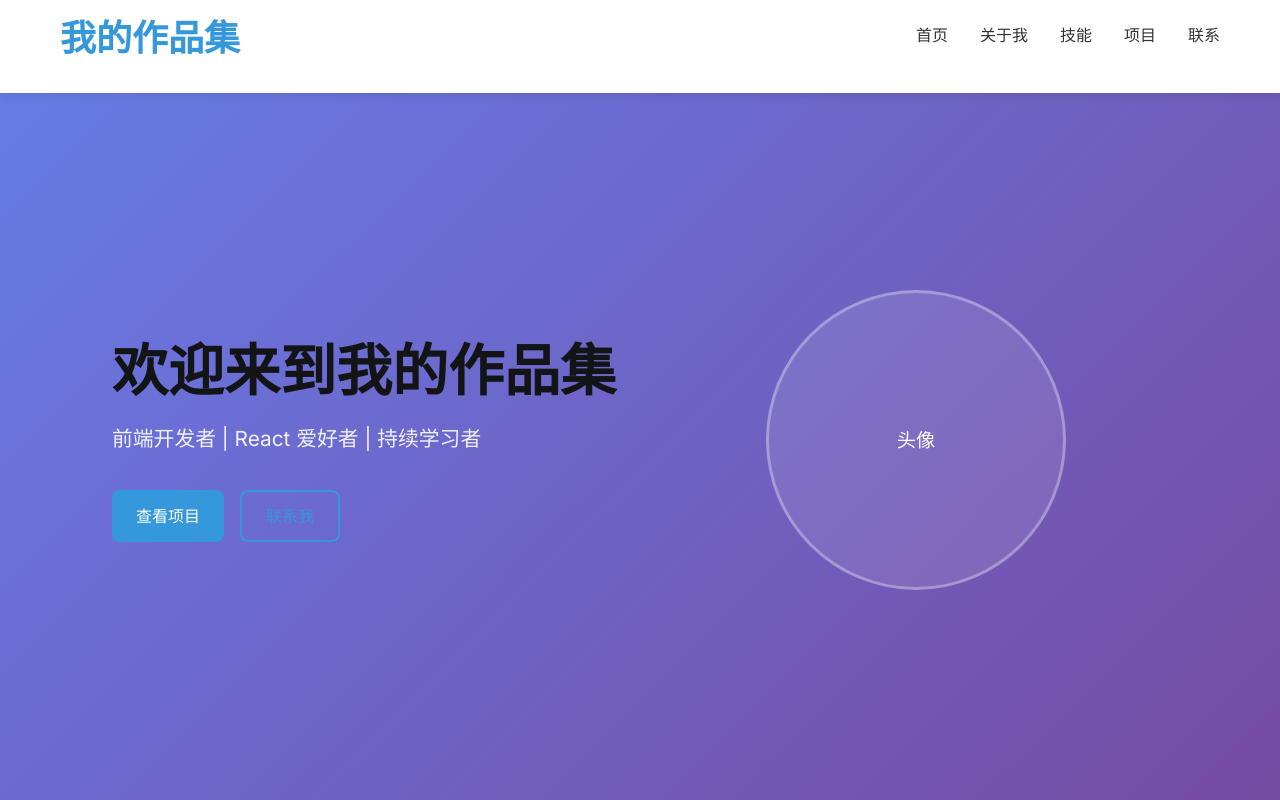
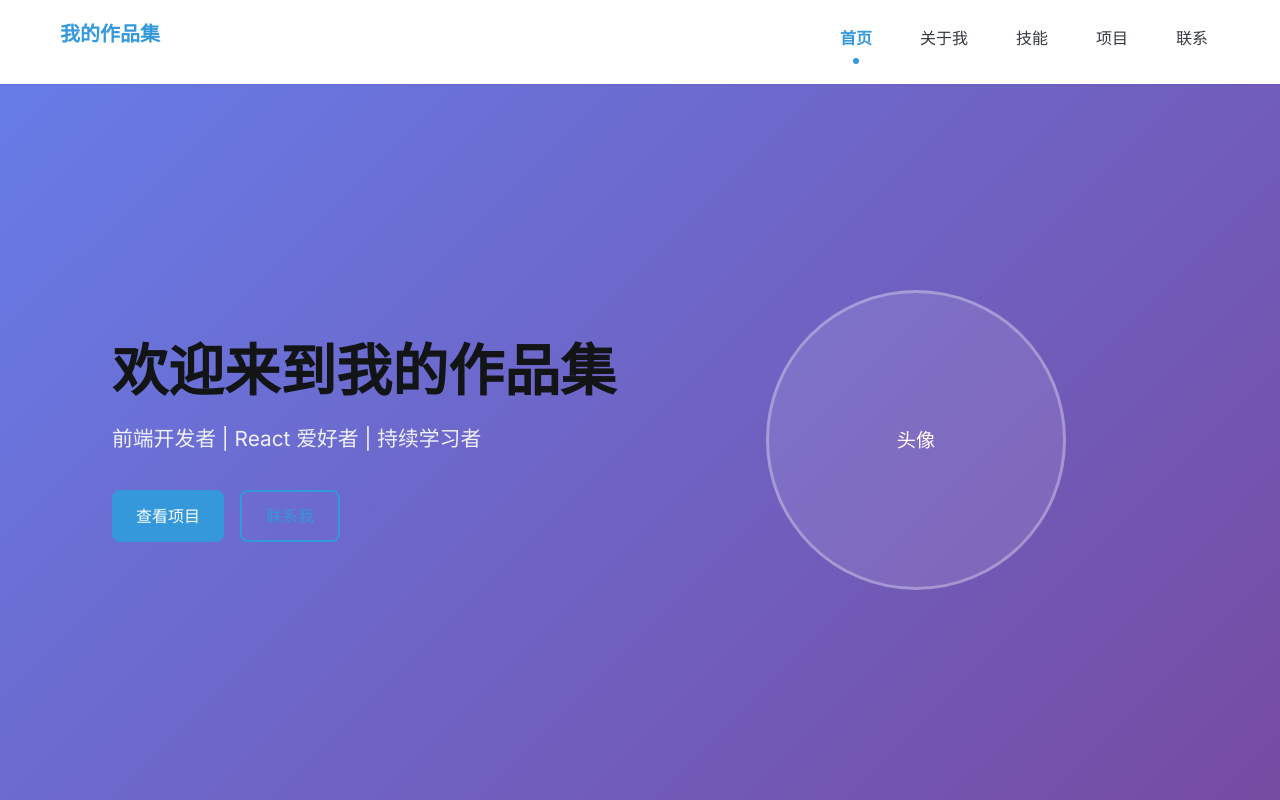
Before and after one commit to yuanguancheng/PersonalPortfolioWebsite, a React app: page / in a window 1280 px wide. Shown: the top 800 px of the page. Built offline with nearby package versions, Linux system fonts and the light colour scheme.

Commit message:
导航栏组件

```diff
--- a/src/components/Header.js
+++ b/src/components/Header.js
@@ -1,41 +1,112 @@
-import React, { useState } from 'react';
+import React, { useState, useEffect } from 'react';
 import '../styles/Header.css';
 
 const Header = () => {
   const [isMenuOpen, setIsMenuOpen] = useState(false);
+  const [isScrolled, setIsScrolled] = useState(false);
+  const [activeSection, setActiveSection] = useState('hero');
 
+  // 导航菜单项
+  const navItems = [
+    { id: 'hero', label: '首页' },
+    { id: 'about', label: '关于我' },
+    { id: 'skills', label: '技能' },
+    { id: 'projects', label: '项目' },
+    { id: 'contact', label: '联系' }
+  ];
+
+  // 滚动监听效果
+  useEffect(() => {
+    const handleScroll = () => {
+      // 检测是否滚动
+      setIsScrolled(window.scrollY > 50);
+
+      // 检测当前活跃区域
+      const sections = navItems.map(item => item.id);
+      const current = sections.find(section => {
+        const element = document.getElementById(section);
+        if (element) {
+          const rect = element.getBoundingClientRect();
+          return rect.top <= 100 && rect.bottom >= 100;
+        }
+        return false;
+      });
+
+      if (current) {
+        setActiveSection(current);
+      }
+    };
+
+    window.addEventListener('scroll', handleScroll);
+    // 初始检测
+    handleScroll();
+
+    return () => window.removeEventListener('scroll', handleScroll);
+  }, []);
+
+  // 切换菜单
   const toggleMenu = () => {
     setIsMenuOpen(!isMenuOpen);
   };
 
+  // 滚动到指定区域
   const scrollToSection = (sectionId) => {
     const element = document.getElementById(sectionId);
     if (element) {
-      element.scrollIntoView({ behavior: 'smooth' });
+      const headerHeight = 80; // 导航栏高度
+      const elementPosition = element.offsetTop - headerHeight;
+
+      window.scrollTo({
+        top: elementPosition,
+        behavior: 'smooth'
+      });
     }
     setIsMenuOpen(false);
   };
 
+  // 关闭菜单（点击外部区域）
+  const closeMenu = () => {
+    setIsMenuOpen(false);
+  };
+
   return (
-    <header className="header">
+    <header className={`header ${isScrolled ? 'scrolled' : ''}`}>
       <div className="container">
         <div className="logo">
-          <h2>我的作品集</h2>
+          <h2 onClick={() => scrollToSection('hero')} style={{ cursor: 'pointer' }}>
+            我的作品集
+          </h2>
         </div>
+
         <nav className={`nav ${isMenuOpen ? 'nav-open' : ''}`}>
           <ul className="nav-list">
-            <li><button onClick={() => scrollToSection('hero')}>首页</button></li>
-            <li><button onClick={() => scrollToSection('about')}>关于我</button></li>
-            <li><button onClick={() => scrollToSection('skills')}>技能</button></li>
-            <li><button onClick={() => scrollToSection('projects')}>项目</button></li>
-            <li><button onClick={() => scrollToSection('contact')}>联系</button></li>
+            {navItems.map((item) => (
+              <li key={item.id}>
+                <button
+                  className={`nav-link ${activeSection === item.id ? 'active' : ''}`}
+                  onClick={() => scrollToSection(item.id)}
+                >
+                  {item.label}
+                </button>
+              </li>
+            ))}
           </ul>
         </nav>
-        <button className="menu-toggle" onClick={toggleMenu}>
+
+        <button
+          className={`menu-toggle ${isMenuOpen ? 'active' : ''}`}
+          onClick={toggleMenu}
+          aria-label="切换菜单"
+        >
           <span></span>
           <span></span>
           <span></span>
         </button>
+
+        {/* 移动端菜单遮罩 */}
+        {isMenuOpen && (
+          <div className="menu-overlay" onClick={closeMenu}></div>
+        )}
       </div>
     </header>
   );
--- a/src/styles/Header.css
+++ b/src/styles/Header.css
@@ -1,59 +1,154 @@
+/* ==========================================================================
+   导航栏样式
+   ========================================================================== */
+
 .header {
-  background-color: #fff;
-  box-shadow: 0 2px 10px rgba(0, 0, 0, 0.1);
   position: fixed;
   top: 0;
   left: 0;
   right: 0;
   z-index: 1000;
+  background-color: var(--color-white);
+  box-shadow: var(--shadow-sm);
+  transition: all var(--transition-normal);
+}
+
+/* 滚动时的样式 */
+.header.scrolled {
+  background-color: rgba(255, 255, 255, 0.95);
+  backdrop-filter: blur(10px);
+  box-shadow: var(--shadow-lg);
+  padding: var(--space-2) 0;
 }
 
 .header .container {
   display: flex;
   justify-content: space-between;
   align-items: center;
-  padding: 1rem 20px;
+  padding: var(--space-4) var(--space-5);
+  transition: padding var(--transition-normal);
 }
 
+.header.scrolled .container {
+  padding: var(--space-2) var(--space-5);
+}
+
+/* Logo样式 */
 .logo h2 {
-  color: #3498db;
-  font-weight: 600;
+  color: var(--color-primary);
+  font-weight: var(--font-weight-bold);
+  font-size: var(--font-size-xl);
+  cursor: pointer;
+  transition: color var(--transition-fast);
+}
+
+.logo h2:hover {
+  color: var(--color-primary-dark);
+}
+
+/* 导航菜单 */
+.nav {
+  display: flex;
+  align-items: center;
 }
 
 .nav-list {
   display: flex;
   list-style: none;
-  gap: 2rem;
+  gap: var(--space-6);
+  margin: 0;
+  padding: 0;
 }
 
-.nav-list button {
+.nav-link {
   background: none;
   border: none;
-  color: #333;
+  color: var(--color-gray-700);
+  font-size: var(--font-size-base);
+  font-weight: var(--font-weight-medium);
   cursor: pointer;
-  font-size: 1rem;
-  transition: color 0.3s ease;
+  padding: var(--space-2) var(--space-3);
+  border-radius: var(--border-radius);
+  transition: all var(--transition-fast);
+  position: relative;
 }
 
-.nav-list button:hover {
-  color: #3498db;
+.nav-link:hover {
+  color: var(--color-primary);
+  background-color: var(--color-gray-50);
 }
 
+/* 活跃菜单项样式 */
+.nav-link.active {
+  color: var(--color-primary);
+  font-weight: var(--font-weight-semibold);
+}
+
+.nav-link.active::after {
+  content: '';
+  position: absolute;
+  bottom: -4px;
+  left: 50%;
+  transform: translateX(-50%);
+  width: 6px;
+  height: 6px;
+  background-color: var(--color-primary);
+  border-radius: var(--border-radius-full);
+}
+
+/* 汉堡菜单按钮 */
 .menu-toggle {
   display: none;
   flex-direction: column;
   background: none;
   border: none;
   cursor: pointer;
-  gap: 4px;
+  gap: var(--space-1);
+  padding: var(--space-2);
+  border-radius: var(--border-radius);
+  transition: background-color var(--transition-fast);
+}
+
+.menu-toggle:hover {
+  background-color: var(--color-gray-100);
 }
 
 .menu-toggle span {
-  width: 25px;
-  height: 3px;
-  background-color: #333;
-  transition: all 0.3s ease;
+  width: 24px;
+  height: 2px;
+  background-color: var(--color-gray-700);
+  transition: all var(--transition-normal);
+  transform-origin: center;
 }
+
+/* 汉堡菜单动画 */
+.menu-toggle.active span:nth-child(1) {
+  transform: rotate(45deg) translate(6px, 6px);
+}
+
+.menu-toggle.active span:nth-child(2) {
+  opacity: 0;
+}
+
+.menu-toggle.active span:nth-child(3) {
+  transform: rotate(-45deg) translate(6px, -6px);
+}
+
+/* 菜单遮罩 */
+.menu-overlay {
+  position: fixed;
+  top: 0;
+  left: 0;
+  right: 0;
+  bottom: 0;
+  background-color: rgba(0, 0, 0, 0.5);
+  z-index: 999;
+  backdrop-filter: blur(2px);
+}
+
+/* ==========================================================================
+   移动端响应式设计
+   ========================================================================== */
 
 @media (max-width: 768px) {
   .menu-toggle {
@@ -61,33 +156,90 @@
   }
 
   .nav {
-    position: absolute;
-    top: 100%;
+    position: fixed;
+    top: 80px;
     left: 0;
     right: 0;
-    background-color: #fff;
-    box-shadow: 0 2px 10px rgba(0, 0, 0, 0.1);
-    transform: translateY(-100%);
+    background-color: var(--color-white);
+    box-shadow: var(--shadow-xl);
+    transform: translateX(-100%);
     opacity: 0;
     visibility: hidden;
-    transition: all 0.3s ease;
+    transition: all var(--transition-normal);
+    z-index: 1001;
+    height: calc(100vh - 80px);
+    overflow-y: auto;
   }
 
   .nav-open {
-    transform: translateY(0);
+    transform: translateX(0);
     opacity: 1;
     visibility: visible;
   }
 
   .nav-list {
     flex-direction: column;
-    padding: 1rem;
-    gap: 1rem;
+    gap: 0;
+    padding: var(--space-4);
   }
 
-  .nav-list button {
+  .nav-link {
+    display: block;
     width: 100%;
     text-align: left;
-    padding: 0.5rem 0;
+    padding: var(--space-4) var(--space-3);
+    border-radius: var(--border-radius);
+    margin-bottom: var(--space-1);
+    font-size: var(--font-size-lg);
+  }
+
+  .nav-link.active::after {
+    display: none;
+  }
+
+  .nav-link.active {
+    background-color: var(--color-primary);
+    color: var(--color-white);
+  }
+
+  /* 滚动时的移动端样式 */
+  .header.scrolled {
+    padding: 0;
+  }
+
+  .header.scrolled .container {
+    padding: var(--space-3) var(--space-4);
   }
 }
+
+/* 小屏幕优化 */
+@media (max-width: 480px) {
+  .logo h2 {
+    font-size: var(--font-size-lg);
+  }
+
+  .header .container {
+    padding: var(--space-3) var(--space-4);
+  }
+
+  .header.scrolled .container {
+    padding: var(--space-2) var(--space-4);
+  }
+}
+
+/* 无障碍访问支持 */
+@media (prefers-reduced-motion: reduce) {
+  .header,
+  .nav-link,
+  .menu-toggle span {
+    transition: none;
+  }
+}
+
+/* 高对比度模式 */
+@media (prefers-contrast: high) {
+  .nav-link.active {
+    outline: 2px solid currentColor;
+    outline-offset: 2px;
+  }
+}
```
